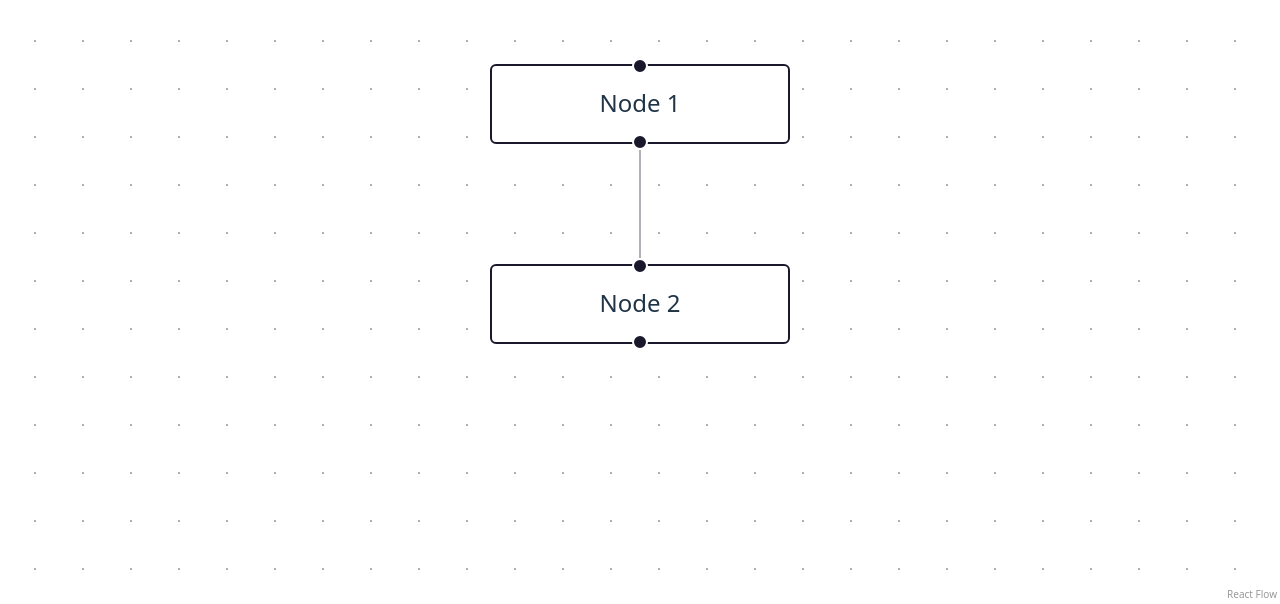
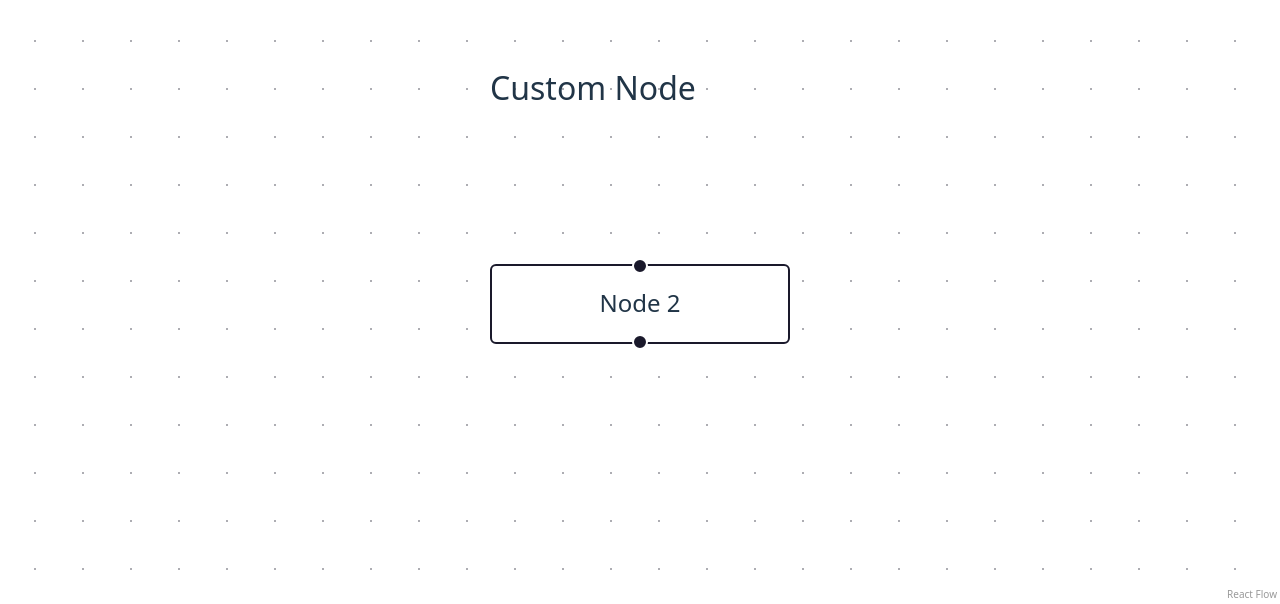
Before and after one commit to nitudeka/chatbot-builder-react-flow, a React (Vite) app: page / in a window 1280 px wide. Shown: the part 196-800 px from the top of the page. Built offline with nearby package versions, Linux system fonts and the light colour scheme.

Commit message:
add custom node type

```diff
--- a/src/components/builder/index.tsx
+++ b/src/components/builder/index.tsx
@@ -1,12 +1,17 @@
 import { useState, useCallback } from 'react';
 import { ReactFlow, Background, applyNodeChanges, applyEdgeChanges, addEdge } from '@xyflow/react';
 import '@xyflow/react/dist/style.css';
+import CustomNode from './nodes';
 
 const initialNodes = [
-  { id: 'n1', position: { x: 0, y: 0 }, data: { label: 'Node 1' } },
+  { id: 'n1', type: 'customNode', position: { x: 0, y: 0 }, data: { label: 'Node 1' } },
   { id: 'n2', position: { x: 0, y: 100 }, data: { label: 'Node 2' } },
 ];
 const initialEdges = [{ id: 'n1-n2', source: 'n1', target: 'n2' }];
+
+const nodeTypes = {
+  customNode: CustomNode
+}
 
 export default function Builder() {
   const [nodes, setNodes] = useState(initialNodes);
@@ -33,6 +38,7 @@ export default function Builder() {
         onNodesChange={onNodesChange}
         onEdgesChange={onEdgesChange}
         onConnect={onConnect}
+	nodeTypes={nodeTypes}
         fitView
       >
         <Background gap={24} size={1} />
--- /dev/null
+++ b/src/components/builder/nodes/index.tsx
@@ -0,0 +1,13 @@
+/*
+  * Wrapper for all the node types
+*/
+
+const Nodes: React.FC = () => {
+  return (
+    <div>
+      Custom Node
+    </div>
+  )
+}
+
+export default Nodes;
```
